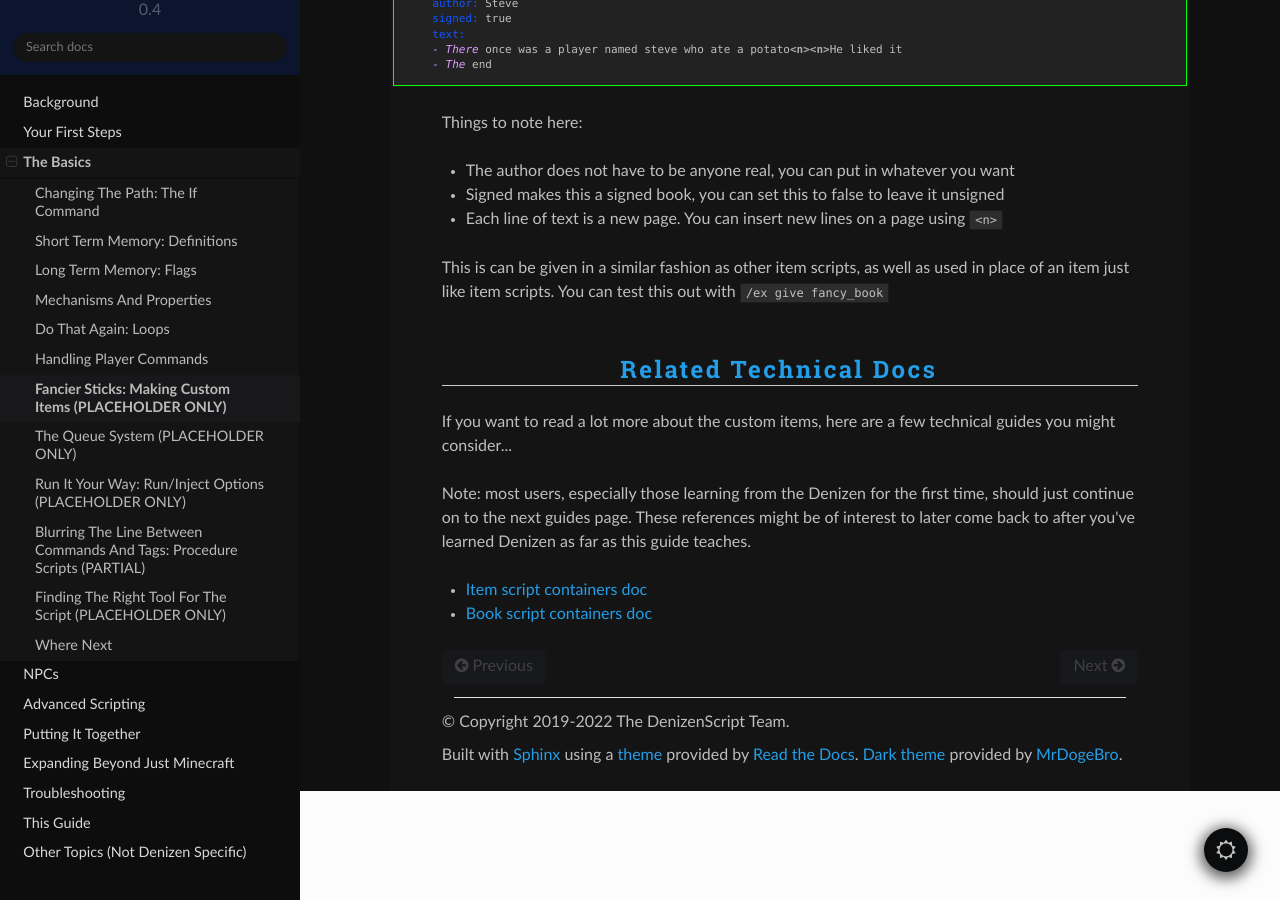
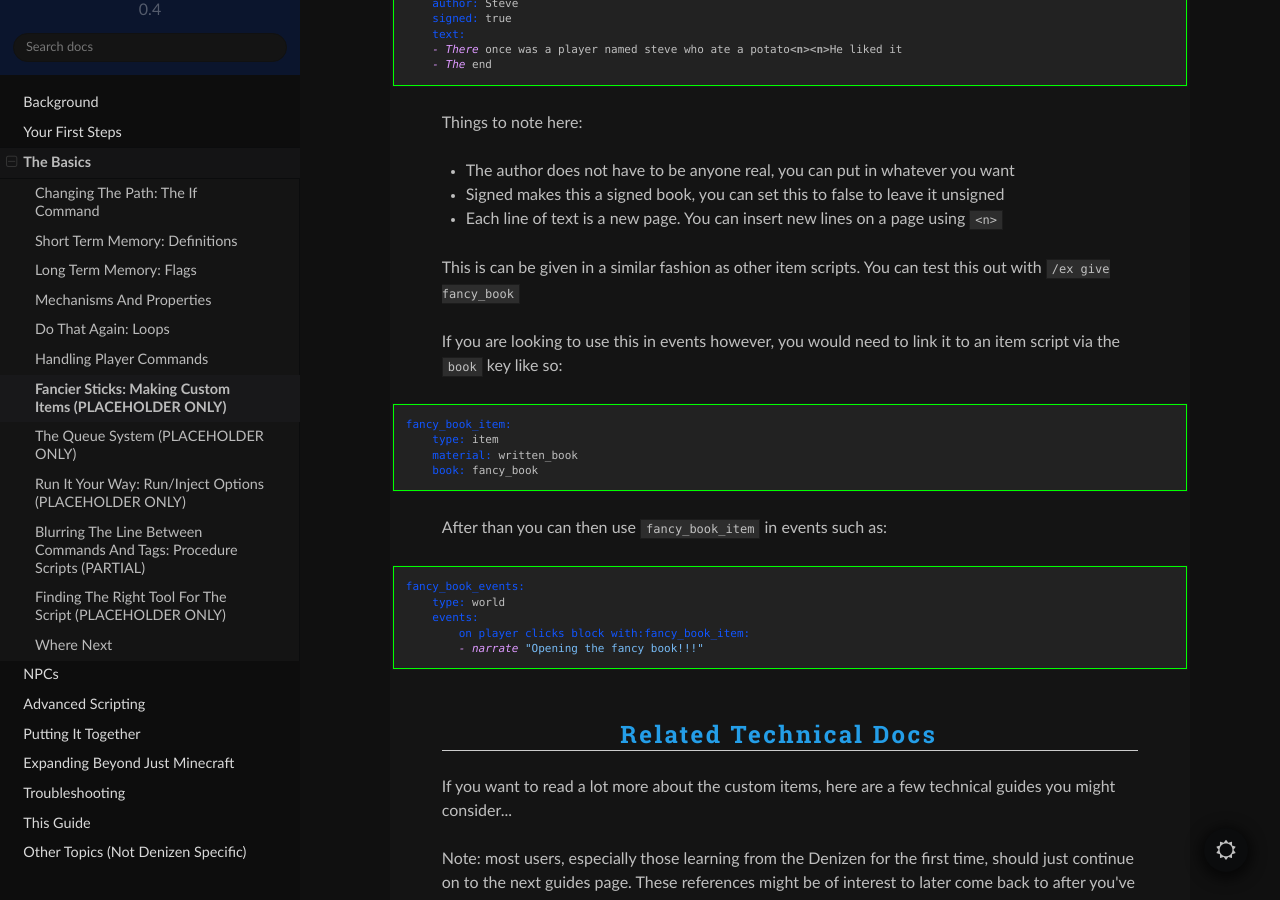
Before and after one commit to DenizenScript/Denizen-Beginners-Guide, a Sphinx documentation site: the page built from source/guides/basics/custom-items.md, in a window 1280 px wide and 900 px high, scrolled down 5367 px. Built offline with Sphinx 7.4.7 and the Read the Docs theme 2.0.0, drawn with Linux system fonts in a browser that asks for light colours.

Commit message:
made correction to book script

````diff
--- a/source/guides/basics/custom-items.md
+++ b/source/guides/basics/custom-items.md
@@ -174,8 +174,25 @@ Things to note here:
 - Signed makes this a signed book, you can set this to false to leave it unsigned
 - Each line of text is a new page. You can insert new lines on a page using `<n>`
 
-This is can be given in a similar fashion as other item scripts, as well as used in place of an item just like item scripts.
+This is can be given in a similar fashion as other item scripts.
 You can test this out with `/ex give fancy_book`
+
+If you are looking to use this in events however, you would need to link it to an item script via the `book` key like so:
+```dscript_green
+fancy_book_item:
+    type: item
+    material: written_book
+    book: fancy_book
+```
+
+After than you can then use `fancy_book_item` in events such as:
+```dscript_green
+fancy_book_events:
+    type: world
+    events:
+        on player clicks block with:fancy_book_item:
+        - narrate "Opening the fancy book!!!"
+```
 
 ### Related Technical Docs
 
````
